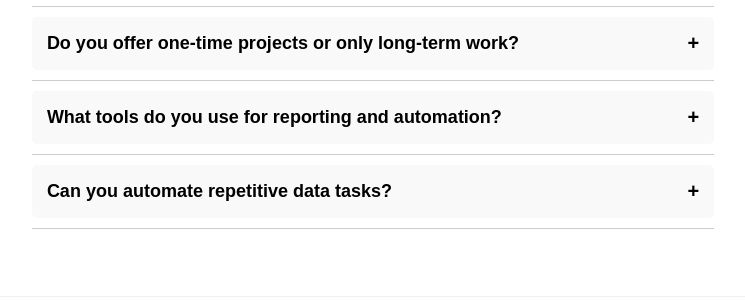
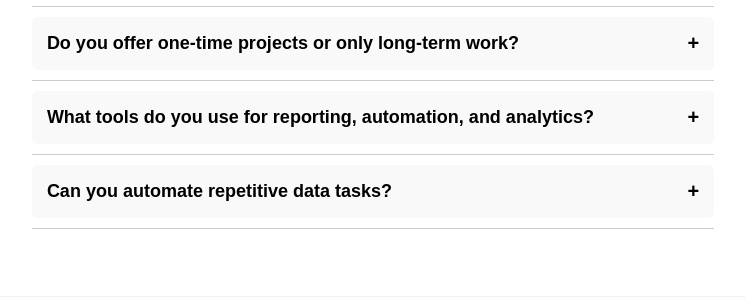
Before and after one commit to Wilfrida-Were/website, a Jekyll site: the page built from contact.html, in a window 1280 px wide. Shown: the part 1444-1744 px from the top of the page, without its empty margins (267-1012 px from the left). Built offline with Jekyll 4.4.1, drawn with Linux system fonts in a browser that asks for light colours; some of the changed lines change nothing that is shown.

Commit message:
Update contact.html

```diff
--- a/contact.html
+++ b/contact.html
@@ -147,12 +147,12 @@
         <div class="faq-item">
             <button class="faq-question">Do you offer one-time projects or only long-term work?</button>
             <div class="faq-answer">
-                <p>Both! I offer one-time data cleanups, dashboards, and audits, as well as ongoing support for businesses that need continuous data management and automation.</p>
+                <p>Both! I offer one-time projects like data cleanups, custom dashboards, and business audits. I also provide ongoing support for businesses that need continuous data management, automation, and analytics to drive smarter, data-driven decisions.</p>
             </div>
         </div>
 
         <div class="faq-item">
-            <button class="faq-question">What tools do you use for reporting and automation?</button>
+            <button class="faq-question">What tools do you use for reporting, automation, and analytics?</button>
             <div class="faq-answer">
                 <p>
                     - <strong>Data Analytics & Reporting:</strong> Power BI, Looker, Excel, Google Sheets <br>
@@ -165,7 +165,7 @@
         <div class="faq-item">
             <button class="faq-question">Can you automate repetitive data tasks?</button>
             <div class="faq-answer">
-                <p>Yes! I build Python scripts, SQL queries, and AI-powered automation to save you time by streamlining data collection, transformation, and reporting.</p>
+                <p>Yes! I build Python scripts, SQL queries, data pipelines, and AI-powered automation to save you time by streamlining data collection, transformation, reporting, and integration across your systems.</p>
             </div>
         </div>
     </div>
```
